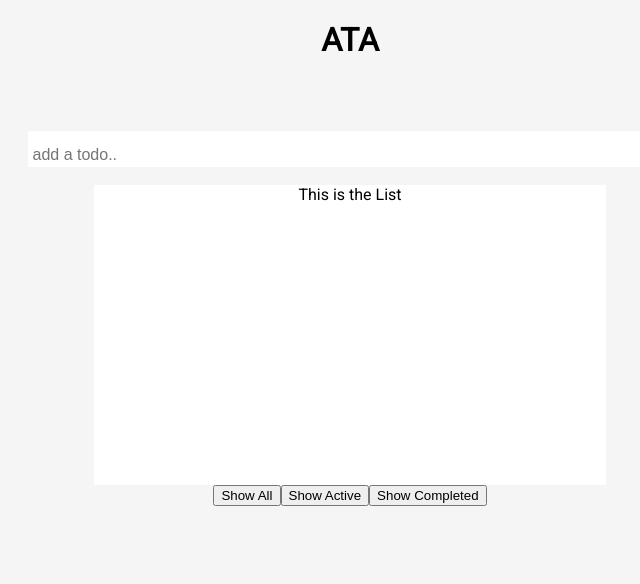
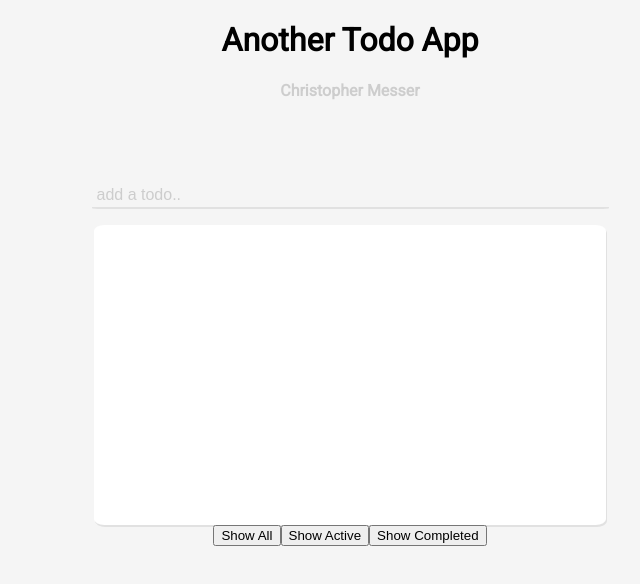
Before and after one commit to messerc/ATA, a React (Create React App) app: page / in a window 1280 px wide. Shown: the top 584 px of the page, without its empty margins (290-930 px from the left). Built offline with nearby package versions, Linux system fonts and the light colour scheme.

Commit message:
more styling done..actually looks okay now, but more to be done for fun

```diff
--- a/src/Header.css
+++ b/src/Header.css
@@ -1,13 +1,18 @@
 .add_todo_input {
   margin-top: 50px;
-  width: 50%;
+  background-color: inherit;
+  width: 40%;
   border-radius: 2%;
   border: none;
-  border-bottom: 2px solid rgb(245, 245, 245);
+  border-bottom: 2px solid rgb(225, 225, 225);
   vertical-align: bottom;
-  transition: 0.3s all;
+  transition: 0.4s all;
   font-size: 16px;
   padding: 15px 0px 3px 5px;
+}
+
+.add_todo_input::placeholder {
+  color: rgb(205, 205, 205);
 }
 
 .add_todo_input:focus {
--- a/src/Header.js
+++ b/src/Header.js
@@ -12,7 +12,8 @@ export default class Header extends Component {
     const { addTodo, onChange } = this.props;
     return (
       <div>
-        <h1>ATA</h1>
+        <h1>Another Todo App</h1>
+        <h4 style={{color: 'rgb(205, 205, 205)'}}>Christopher Messer</h4>
         <form onSubmit={addTodo}>
           <input className="add_todo_input" placeholder="add a todo.." value={this.props.value} onChange={onChange} />
         </form>
--- a/src/List.css
+++ b/src/List.css
@@ -1,8 +1,10 @@
 .list_container {
+  border-radius: 2%;
   width: 40%;
   background-color: white;
   margin: 0 auto;
   min-height: 300px;
+  box-shadow: 1px 2px 0px rgb(225, 225, 225);
 }
 
 .todo_list {
@@ -12,12 +14,17 @@
   text-align: left;
 }
 
+ul {
+  padding-left: 0px;
+}
+
 li {
   font-size: 24px;
   margin-top: 20px;
-  margin-left: 20px;
 }
 
-.todo_text {
-  margin-left: 20px;
+.view {
+  border-bottom: 1px solid rgb(235, 235, 235);
+  margin: 10px;
+  padding-bottom: 10px;
 }
--- a/src/List.js
+++ b/src/List.js
@@ -19,7 +19,6 @@ export default class List extends Component {
     })
     return (
       <div className="list_container">
-        <p> This is the List </p>
         <ul className="todo_list" >
           {todoList}
         </ul>
--- a/src/Todo.css
+++ b/src/Todo.css
@@ -15,3 +15,12 @@
 .destroy:hover {
   color: rgba(155, 155, 155, 1);
 }
+
+.todo_text {
+  margin-left: 20px;
+}
+
+.completed {
+  text-decoration: line-through;
+  color: rgb(195, 195, 195);
+}
--- a/src/Todo.js
+++ b/src/Todo.js
@@ -40,6 +40,13 @@ export default class Todo extends Component {
     const { todo, completeTodo, removeTodo, editTodo } = this.props
     const { editing, text } = this.state
 
+    let textStyle;
+    if (todo.completed) {
+      textStyle = "todo_text completed"
+    } else {
+      textStyle="todo_text"
+    }
+
     let element;
     if (editing) {
       element = (
@@ -62,7 +69,7 @@ export default class Todo extends Component {
           checked={todo.completed}
           onClick={() => completeTodo(todo.id)}
         />
-        <label className="todo_text" onDoubleClick={this.handleDoubleClick}>{todo.text}</label>
+        <label className={textStyle} onDoubleClick={this.handleDoubleClick}>{todo.text}</label>
         <span className="destroy" onClick={() => removeTodo(todo.id)} > x </span>
       </div>
       )
```
